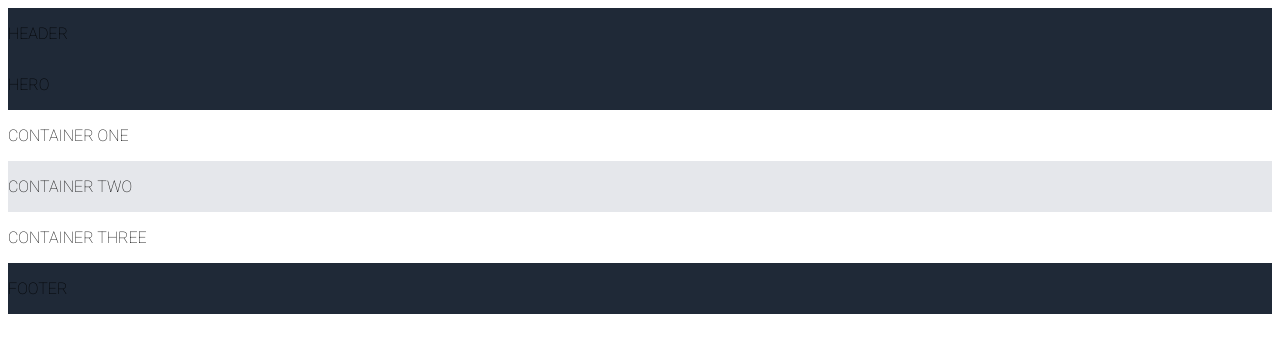
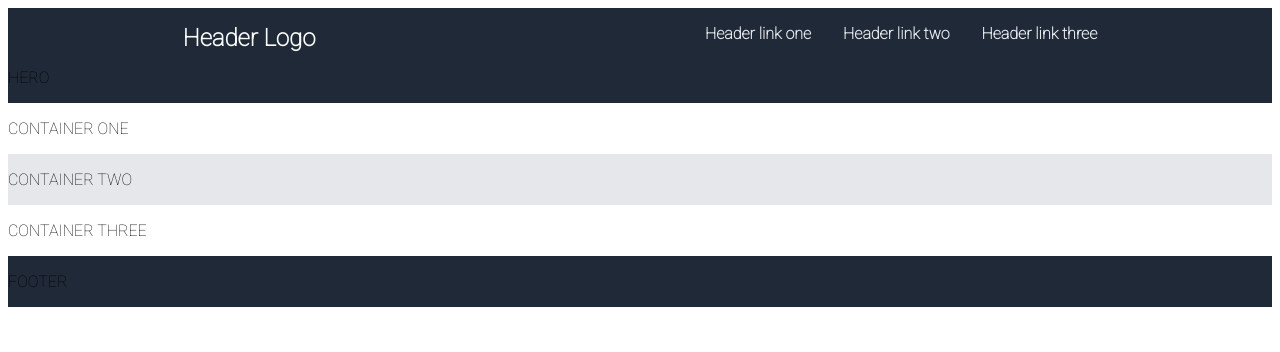
Before and after one commit to cornertenant/landing-page, a plain HTML site: page index.html in a window 1280 px wide. Drawn offline with Linux system fonts and the light colour scheme.

Commit message:
Align and color HEADER

```diff
--- a/index.html
+++ b/index.html
@@ -11,7 +11,12 @@
 
     <body>
     <div class="header">
-        <p>HEADER</p>
+        <div class="logo">Header Logo</div>
+        <ul>
+            <li><a href=".">Header link one</a></li>
+            <li><a href=".">Header link two</a></li>
+            <li><a href=".">Header link three</a></li>
+        </ul>
     </div>
 
     <div class="hero">
--- a/style.css
+++ b/style.css
@@ -5,10 +5,37 @@ body {
 
 }
 
+ul {
+    list-style: none;
+    margin: 0px;
+    display: flex;
+    gap: 32px;
+    font-weight: 700;
+}
+
+a {
+    text-decoration: none;
+    color: #e5e7eb;
+}
+
+
 .header,
 .hero,
 .footer {
     background-color: #1F2937;
+}
+
+.header {
+    display: flex;
+    justify-content: space-around;
+    align-content: center;
+    padding-top: 16px;
+}
+
+.logo {
+    font-size: 24px;
+    font-weight: 900;
+    color: #f9faf8;
 }
 
 .container.one {
```
